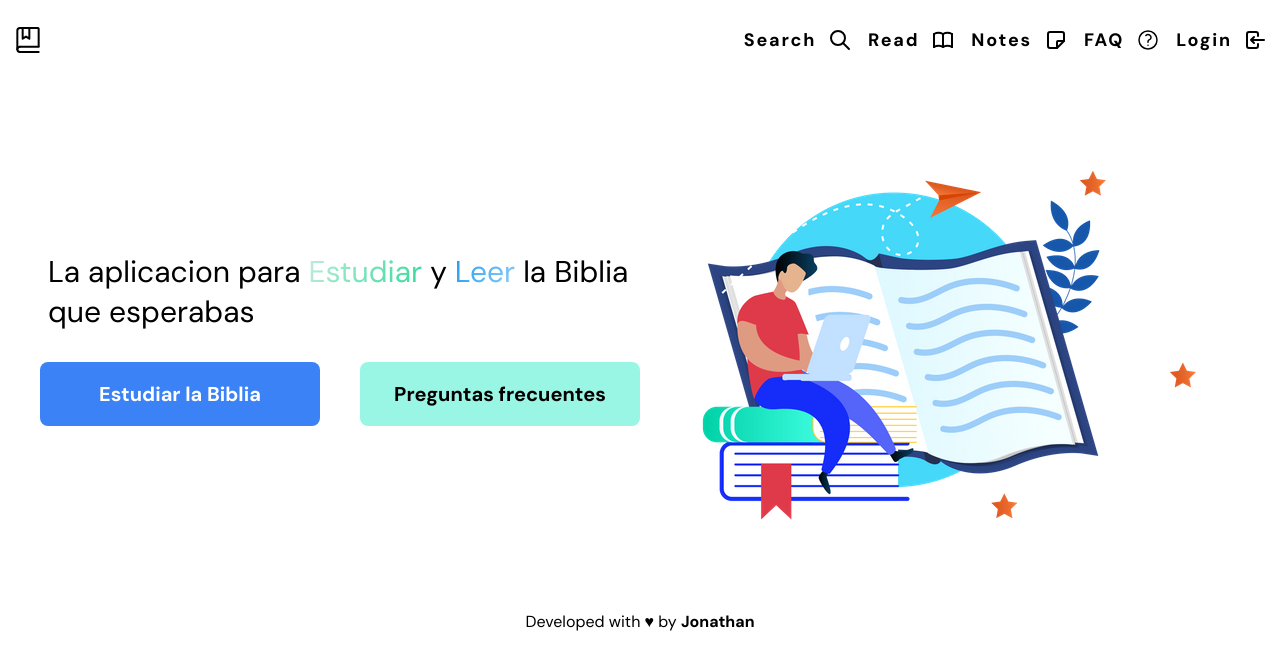
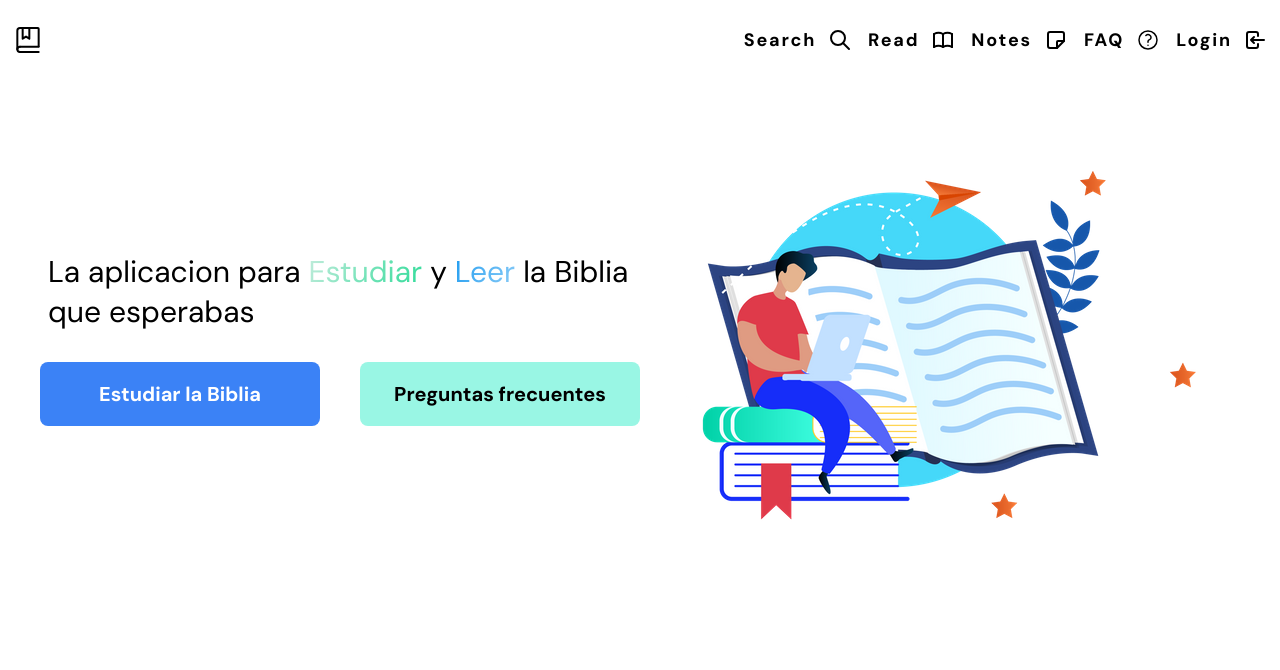
Before and after one commit to Atticus64/BibleApp, a SvelteKit app: page / in a window 1280 px wide. Shown: the top 670 px of the page. Built offline with nearby package versions, Linux system fonts and the light colour scheme.

Commit message:
Update layout

```diff
--- a/src/routes/+layout.svelte
+++ b/src/routes/+layout.svelte
@@ -10,10 +10,5 @@
 		<slot />
 	</main>
 
-	<footer class="flex flex-row justify-center hover:cursor-pointer hover:underline">
-		<p>
-			Developed with ♥ by
-			<a href="https://github.com/Atticus64" class="font-bold">Jonathan</a>
-		</p>
-	</footer>
+
 </div>
```
